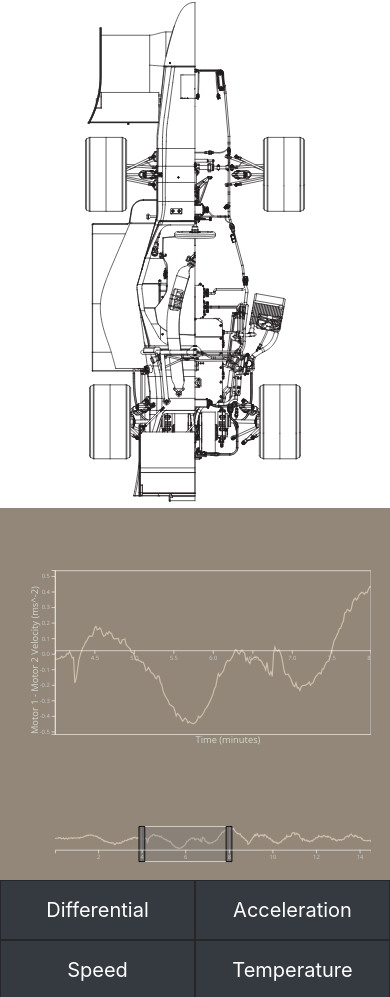
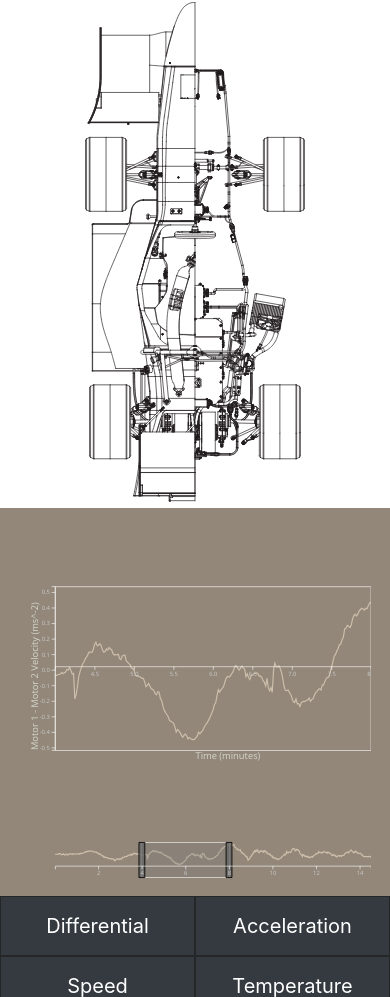
Before and after one commit to cdilga/sae-vis, a website: page index.html in a window 390 px wide. Shown: the part 102-1099 px from the top of the page. Drawn offline with nearby package versions, Linux system fonts and the light colour scheme.

Commit message:
Fix Scaling

```diff
--- a/styles/style.css
+++ b/styles/style.css
@@ -81,16 +81,19 @@ html, body{
   height:500px;
 }
 
-@media (max-width: 700px) {
+@media only screen and (max-width: 1200px) {
   #chart svg, #overview svg {
     width: 90%;
   }
-  #chart, #overview {
+  #overview {
     padding: 0;
+  }
+  #chart {
+    padding: 1em 0 0 0;
   }
 }
 
-@media (max-width: 768px) {
+@media only screen and (max-width: 768px) {
   #vis-container {
     text-align: center;
   }
```
